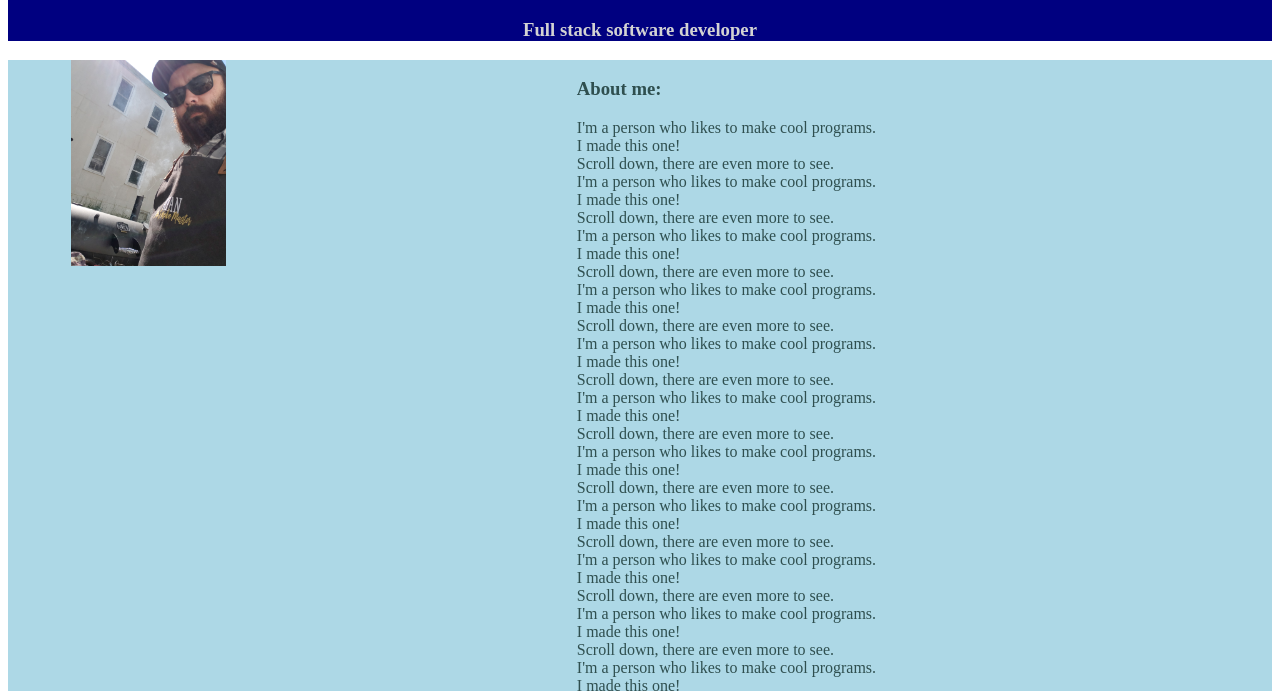
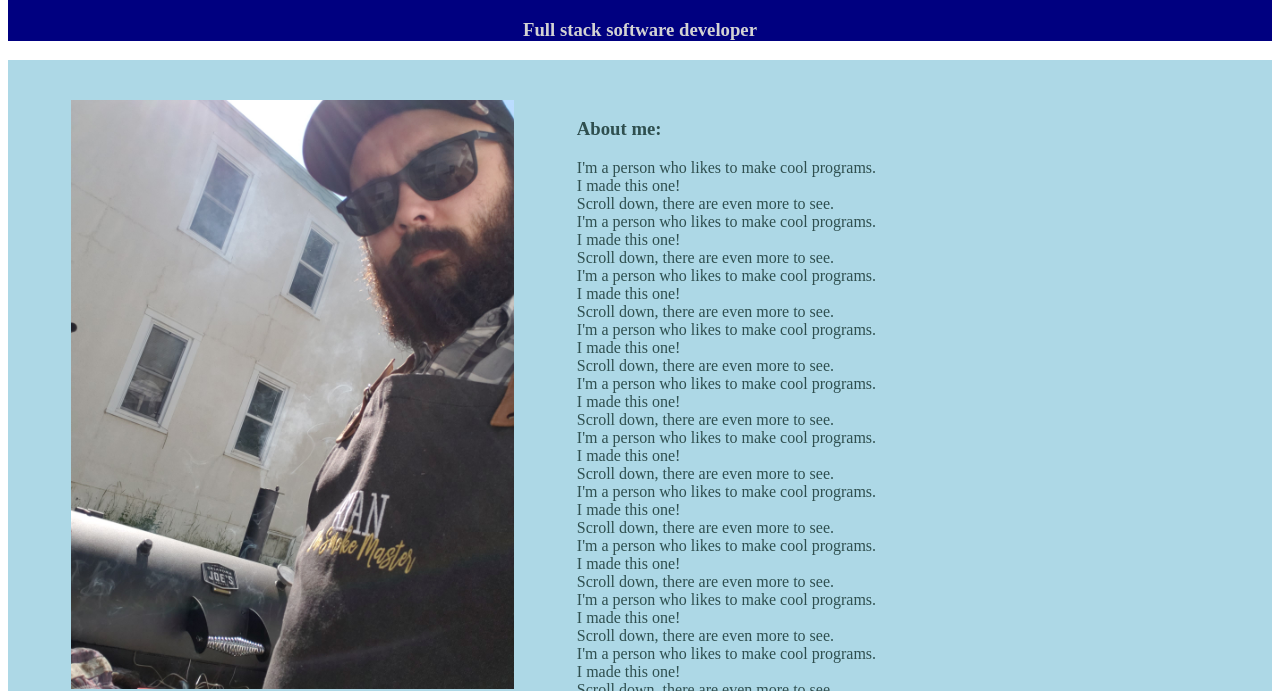
Before and after one commit to rnandon/rnandon.github.io, a plain HTML site: page index.html in a window 1280 px wide. Shown: the part 109-800 px from the top of the page. Drawn offline with Linux system fonts and the light colour scheme.

Commit message:
Added padding to each section to account for fixed navbar

```diff
--- a/styles.css
+++ b/styles.css
@@ -1,6 +1,10 @@
 /* Universal formatting */
 h2 {
     text-align: center;
+}
+
+div {
+    padding: 0px 0px 0px 0px;
 }
 
 
@@ -43,32 +47,34 @@ h2 {
 
 /* About section formatting */
 #about {
+    padding-top: 40px;
     background-color: lightblue;
     color: darkslategray;
     width: 100%;
-    height: 1500px;
+    height: 1000px;
 }
 
 #about_contents {
     width: 55%;
     float: right;
-    height: 1500px;
+    height: auto;
 }
 
 #about_picture {
     width: 35%;
     float: left;
     padding-left: 5%;
-    height: 1500px;
+    height: auto;
 }
 
 .profile_picture {
-    max-width: 35%;
+    max-width: 100%;
     height: auto;
 }
 
 /* Project section formatting */
 #projects {
+    padding-top: 40px;
     background-color: dimgray;
     color: floralwhite;
     width: 100%;
```
